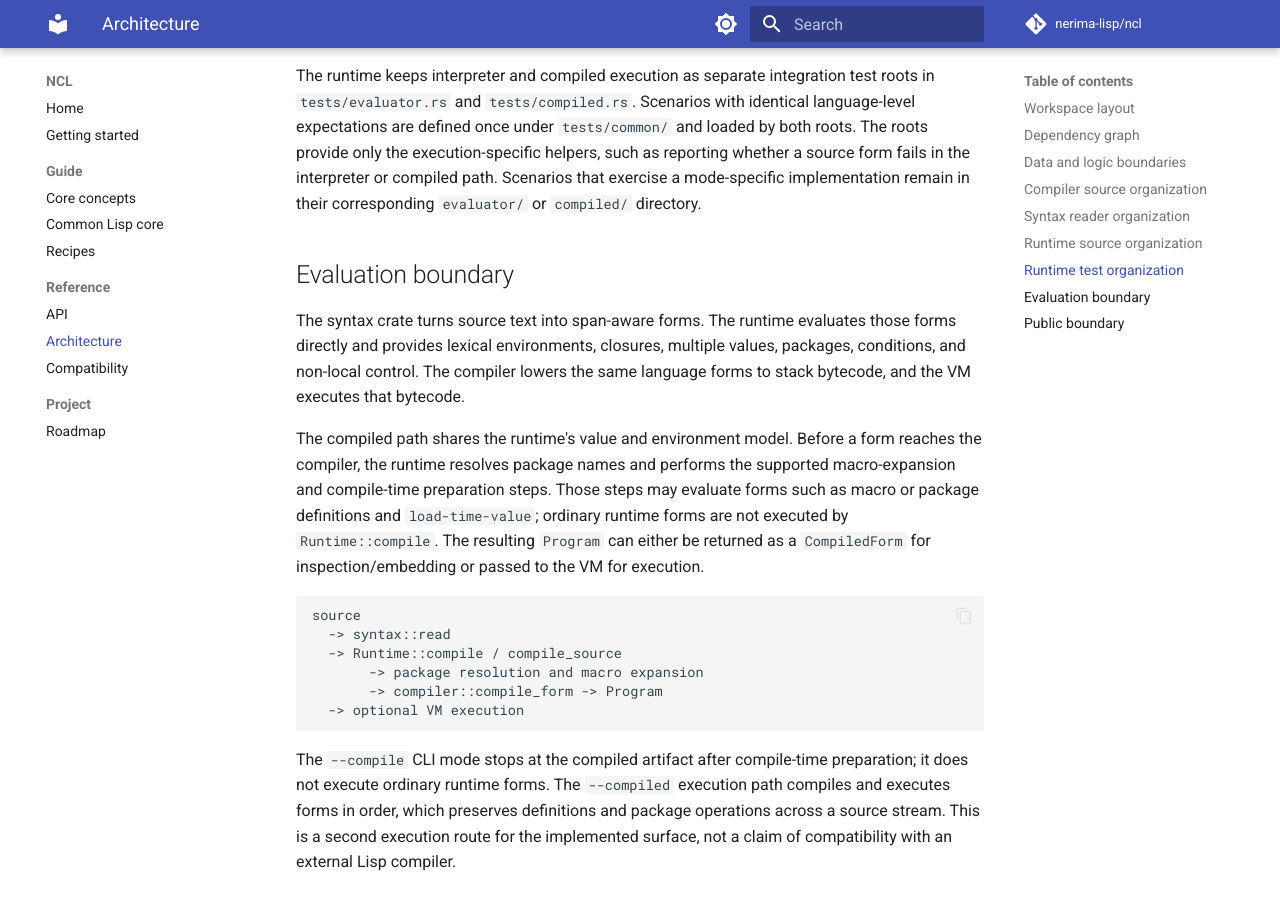
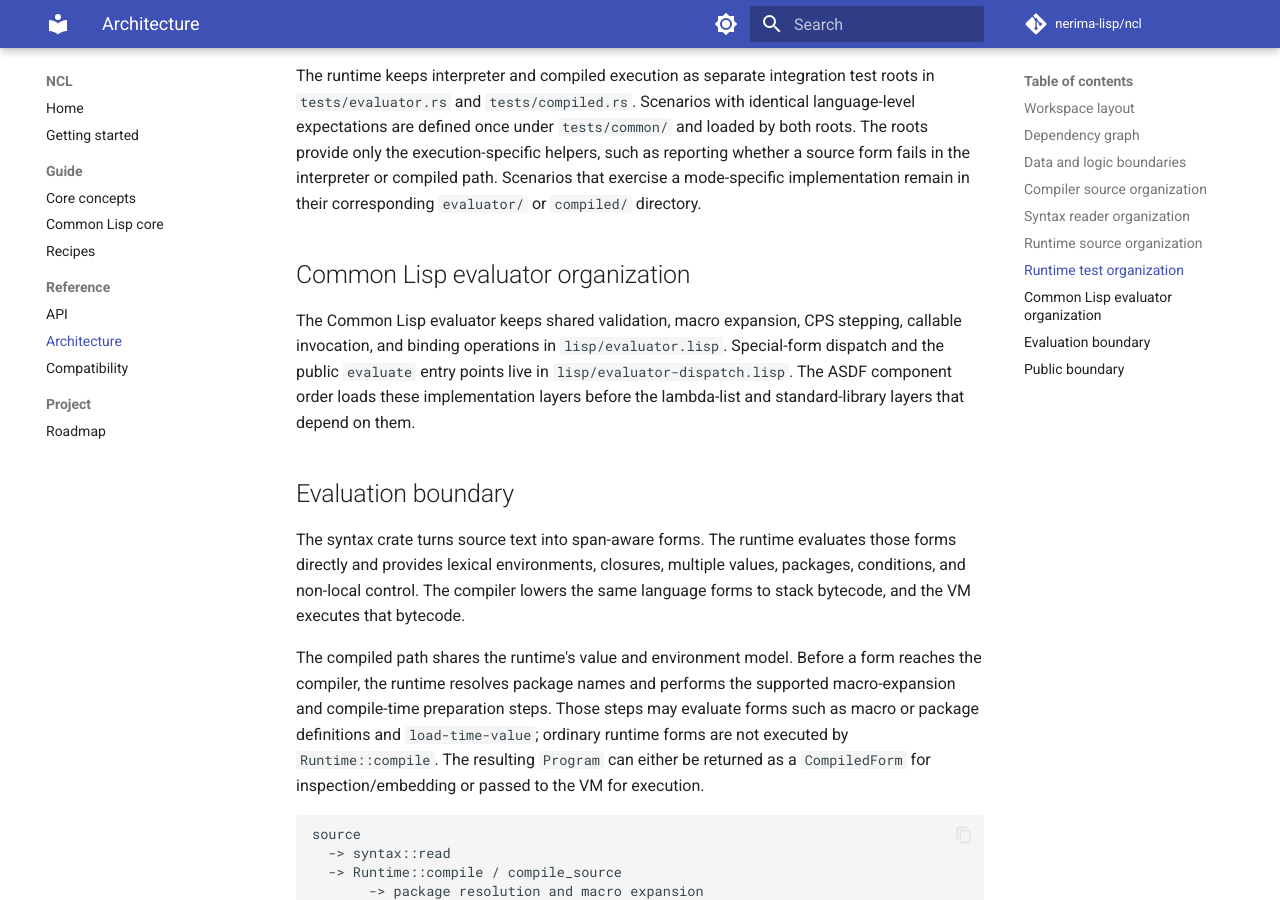
Before and after one commit to nerima-lisp/ncl, an MkDocs documentation site: the page built from docs/src/reference/architecture.md, in a window 1280 px wide and 900 px high, scrolled down 3752 px. Built offline with MkDocs 1.6.1 and Material for MkDocs 9.7.7, drawn with Linux system fonts in a browser that asks for light colours; comment, search, counter and statistics services are not loaded.

Commit message:
refactor(lisp): split evaluator dispatch

```diff
--- a/docs/src/reference/architecture.md
+++ b/docs/src/reference/architecture.md
@@ -174,6 +174,15 @@ the interpreter or compiled path. Scenarios that exercise a mode-specific
 implementation remain in their corresponding <code>evaluator/</code> or
 <code>compiled/</code> directory.
 
+## Common Lisp evaluator organization
+
+The Common Lisp evaluator keeps shared validation, macro expansion, CPS
+stepping, callable invocation, and binding operations in
+<code>lisp/evaluator.lisp</code>. Special-form dispatch and the public
+<code>evaluate</code> entry points live in <code>lisp/evaluator-dispatch.lisp</code>.
+The ASDF component order loads these implementation layers before the
+lambda-list and standard-library layers that depend on them.
+
 ## Evaluation boundary
 
 The syntax crate turns source text into span-aware forms. The runtime evaluates
```
Also changed, not shown: 3 other files.
